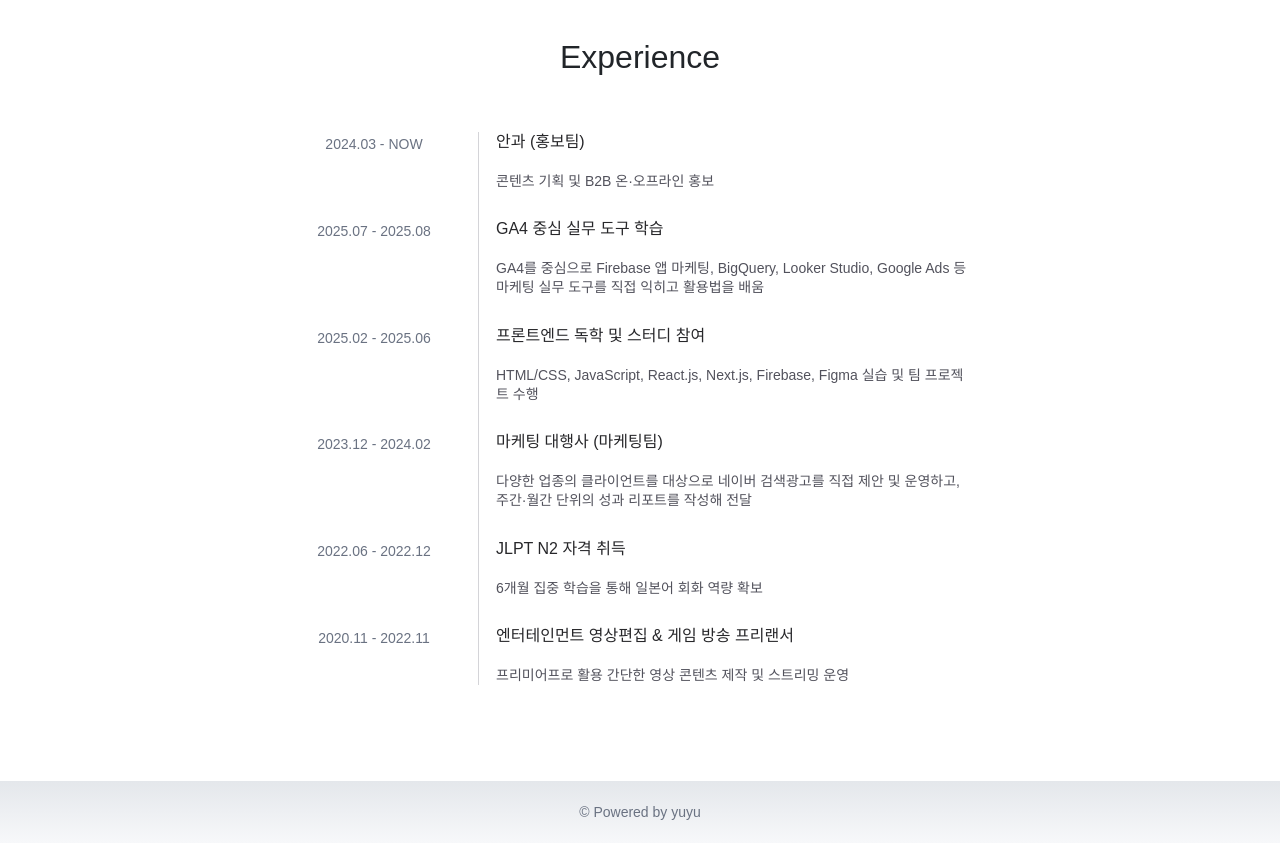
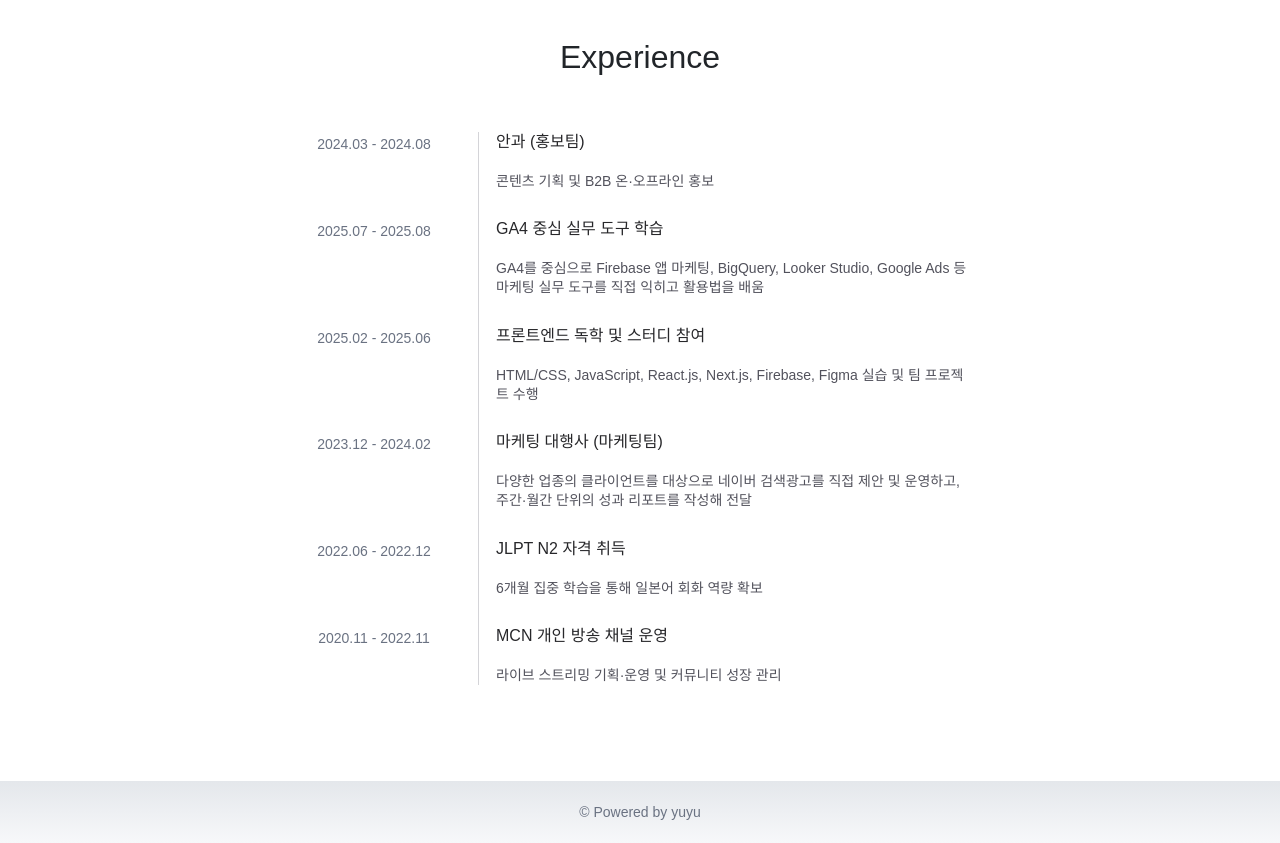
Before and after one commit to yuyu-kor/my-portfolio, a Next.js app: page /about in a window 1280 px wide. Shown: the part 1240-2083 px from the top of the page. Built offline with nearby package versions, Linux system fonts and the light colour scheme; a web font is replaced by a local one.

Commit message:
Feat: text 수정

```diff
--- a/src/pages/about.js
+++ b/src/pages/about.js
@@ -6,7 +6,7 @@ import { useEffect, useRef, useState } from "react";
 
 const experience = [
   {
-    date: "2024.03 - NOW",
+    date: "2024.03 - 2024.08",
     company: "안과 (홍보팀)",
     role: "콘텐츠 기획 및 B2B 온·오프라인 홍보",
   },
@@ -32,8 +32,8 @@ const experience = [
   },
   {
     date: "2020.11 - 2022.11",
-    company: "엔터테인먼트 영상편집 & 게임 방송 프리랜서",
-    role: "프리미어프로 활용 간단한 영상 콘텐츠 제작 및 스트리밍 운영",
+    company: "MCN 개인 방송 채널 운영",
+    role: "라이브 스트리밍 기획·운영 및 커뮤니티 성장 관리",
   },
 ];
 
```
